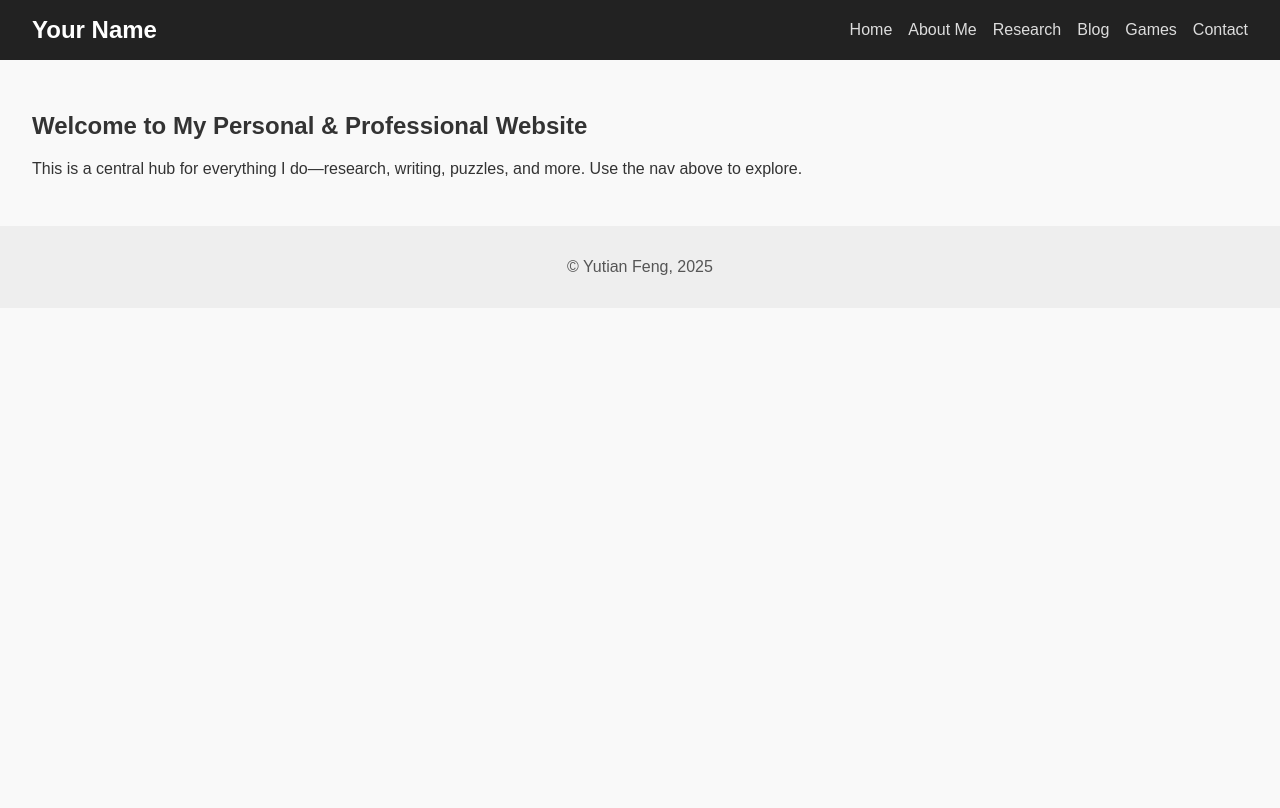
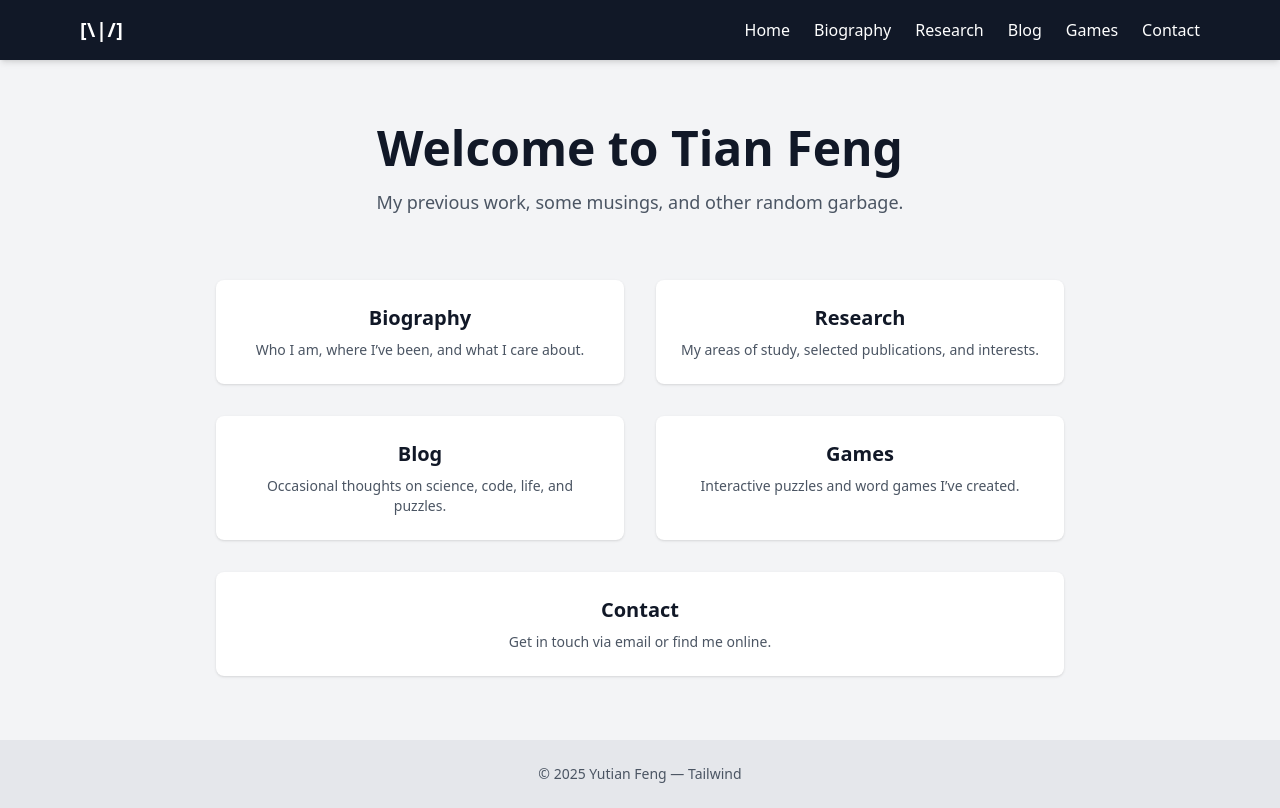
Before and after one commit to yutianfeng/nano_island, a plain HTML site: page index.html in a window 1280 px wide. Drawn offline with nearby package versions, Linux system fonts and the light colour scheme.

Commit message:
Tailwinds

```diff
--- a/css/styles.css
+++ /dev/null
@@ -1,52 +0,0 @@
-body {
-  margin: 0;
-  font-family: Arial, sans-serif;
-  background-color: #f9f9f9;
-  color: #333;
-}
-
-header {
-  background-color: #222;
-  padding: 1em 2em;
-}
-
-.navbar {
-  display: flex;
-  justify-content: space-between;
-  align-items: center;
-}
-
-.navbar .logo {
-  color: #fff;
-  font-size: 1.5em;
-  font-weight: bold;
-}
-
-.nav-links {
-  list-style: none;
-  display: flex;
-  gap: 1em;
-  margin: 0;
-  padding: 0;
-}
-
-.nav-links a {
-  color: #ddd;
-  text-decoration: none;
-  transition: color 0.2s ease-in-out;
-}
-
-.nav-links a:hover {
-  color: #fff;
-}
-
-main {
-  padding: 2em;
-}
-
-footer {
-  text-align: center;
-  padding: 1em;
-  background-color: #eee;
-  color: #555;
-}
--- a/index.html
+++ b/index.html
@@ -3,33 +3,67 @@
 <head>
   <meta charset="UTF-8" />
   <meta name="viewport" content="width=device-width, initial-scale=1.0" />
-  <title>My Website</title>
-  <link rel="stylesheet" href="css/styles.css" />
+  <title>index</title>
+  <script src="https://cdn.tailwindcss.com"></script>
 </head>
-<body>
-  <header>
-    <nav class="navbar">
-      <div class="logo">Your Name</div>
-      <ul class="nav-links">
-        <li><a href="index.html">Home</a></li>
-        <li><a href="biography.html">About Me</a></li>
-        <li><a href="research.html">Research</a></li>
-        <li><a href="blog.html">Blog</a></li>
-        <li><a href="games.html">Games</a></li>
-        <li><a href="contact.html">Contact</a></li>
+<body class="bg-gray-100 text-gray-900 font-sans">
+
+  <!-- NAVBAR -->
+  <header class="bg-gray-900 text-white sticky top-0 z-50 shadow-md">
+    <nav class="max-w-6xl mx-auto px-4 py-4 flex justify-between items-center">
+      <div class="text-xl font-bold tracking-wide">[\|/]</div>
+      <ul class="flex gap-6 text-sm sm:text-base">
+        <li><a href="index.html" class="hover:text-blue-400 transition">Home</a></li>
+        <li><a href="biography.html" class="hover:text-blue-400 transition">Biography</a></li>
+        <li><a href="research.html" class="hover:text-blue-400 transition">Research</a></li>
+        <li><a href="blog.html" class="hover:text-blue-400 transition">Blog</a></li>
+        <li><a href="games.html" class="hover:text-blue-400 transition">Games</a></li>
+        <li><a href="contact.html" class="hover:text-blue-400 transition">Contact</a></li>
       </ul>
     </nav>
   </header>
 
-  <main>
-    <section class="intro">
-      <h1>Welcome to My Personal & Professional Website</h1>
-      <p>This is a central hub for everything I do—research, writing, puzzles, and more. Use the nav above to explore.</p>
+  <!-- MAIN CONTENT -->
+  <main class="max-w-4xl mx-auto px-6 py-16">
+    <section class="text-center">
+      <h1 class="text-4xl sm:text-5xl font-bold mb-4">Welcome to Tian Feng</h1>
+      <p class="text-lg text-gray-600">
+        My previous work, some musings, and other random garbage.
+      </p>
+    </section>
+
+    <section class="mt-16 grid gap-8 sm:grid-cols-2">
+      <a href="biography.html" class="bg-white p-6 rounded-lg shadow hover:shadow-lg transition block text-center">
+        <h2 class="text-xl font-semibold mb-2">Biography</h2>
+        <p class="text-sm text-gray-600">Who I am, where I’ve been, and what I care about.</p>
+      </a>
+
+      <a href="research.html" class="bg-white p-6 rounded-lg shadow hover:shadow-lg transition block text-center">
+        <h2 class="text-xl font-semibold mb-2">Research</h2>
+        <p class="text-sm text-gray-600">My areas of study, selected publications, and interests.</p>
+      </a>
+
+      <a href="blog.html" class="bg-white p-6 rounded-lg shadow hover:shadow-lg transition block text-center">
+        <h2 class="text-xl font-semibold mb-2">Blog</h2>
+        <p class="text-sm text-gray-600">Occasional thoughts on science, code, life, and puzzles.</p>
+      </a>
+
+      <a href="games.html" class="bg-white p-6 rounded-lg shadow hover:shadow-lg transition block text-center">
+        <h2 class="text-xl font-semibold mb-2">Games</h2>
+        <p class="text-sm text-gray-600">Interactive puzzles and word games I’ve created.</p>
+      </a>
+
+      <a href="contact.html" class="bg-white p-6 rounded-lg shadow hover:shadow-lg transition block text-center sm:col-span-2">
+        <h2 class="text-xl font-semibold mb-2">Contact</h2>
+        <p class="text-sm text-gray-600">Get in touch via email or find me online.</p>
+      </a>
     </section>
   </main>
 
-  <footer>
-    <p>© Yutian Feng, 2025</p>
+  <!-- FOOTER -->
+  <footer class="bg-gray-200 text-center text-sm text-gray-600 py-6">
+    © 2025 Yutian Feng — Tailwind
   </footer>
+
 </body>
 </html>
```
Also changed, not shown: biography.html (+21 -19 lines), blog.html (+21 -19 lines), contact.html (+21 -19 lines), games.html (+21 -19 lines), research.html (+21 -19 lines), 1 other file.
